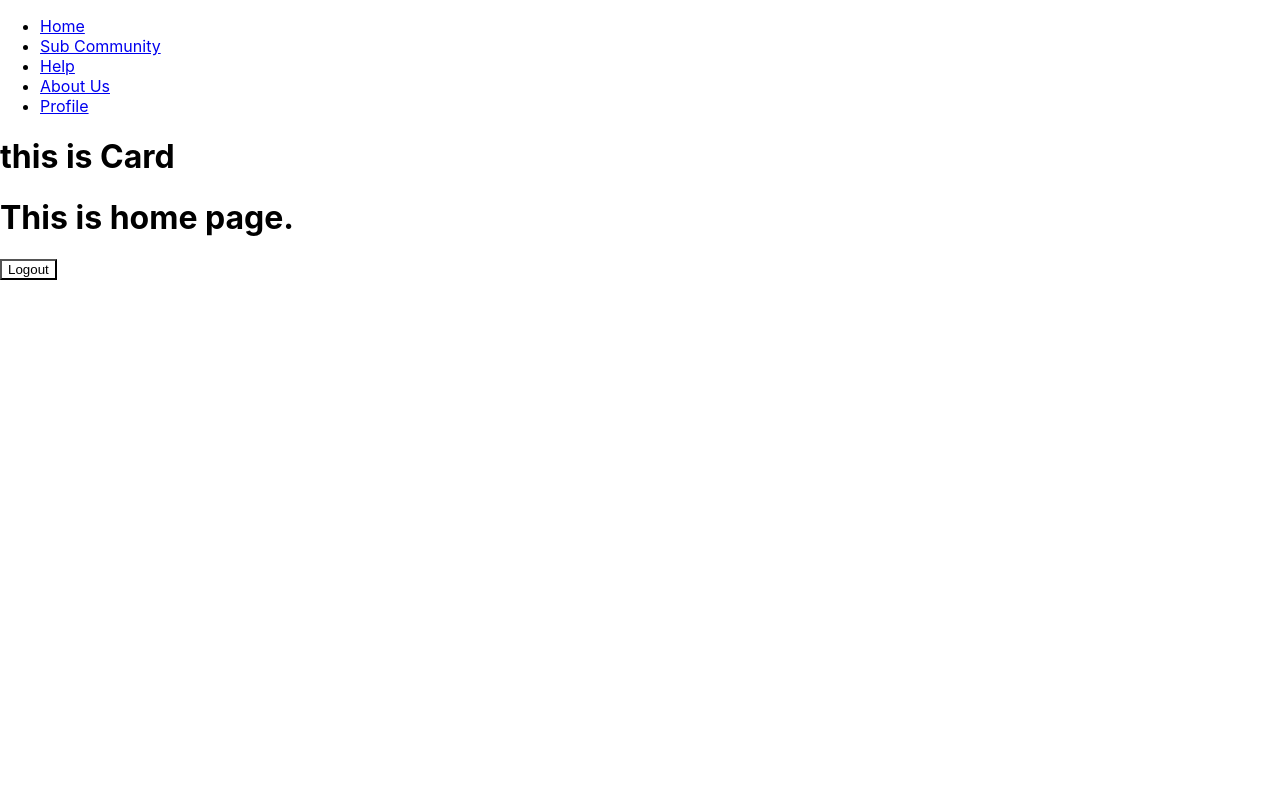
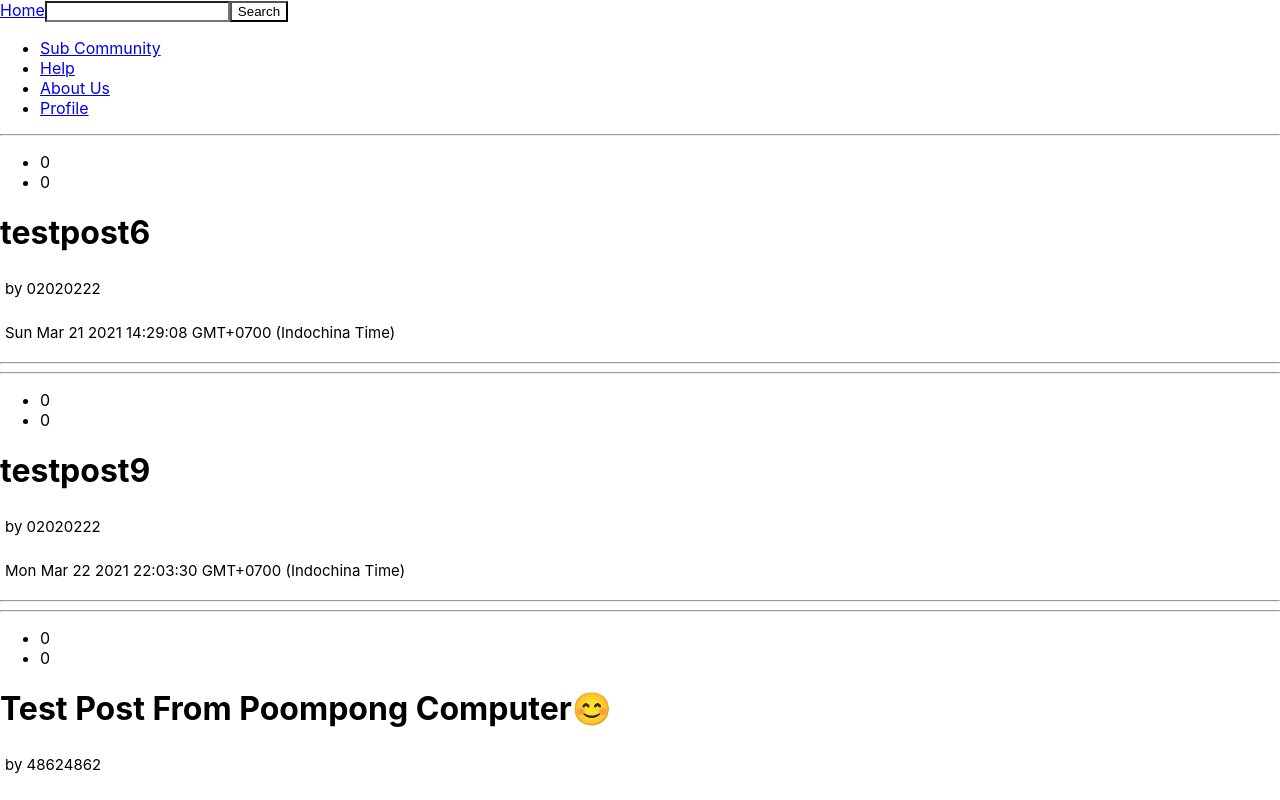
Before and after one commit to Tecivity/KDIT_Frontend_React, a React (Create React App) app: page / in a window 1280 px wide. Shown: the top 800 px of the page. Built offline with nearby package versions, Linux system fonts and the light colour scheme.

Commit message:
Navbar waiting for CSS

```diff
--- /dev/null
+++ b/src/components/Card/Post.js
@@ -0,0 +1,26 @@
+import React, { useState, useEffect } from 'react';
+
+const Post = ({ post }) => {
+	//States
+	const [posts, setPosts] = useState(post);
+
+	//Function
+
+	return (
+		<>
+			<div>
+				<hr />
+				<ul>
+					<li>{post.voteUp}</li>
+					<li>{post.voteDown}</li>
+				</ul>
+				<h1>{post.content}</h1>
+				<p>by {post.userid}</p>
+				<p>{post.timeStamp}</p>
+				<hr />
+			</div>
+		</>
+	);
+};
+
+export default Post;
--- a/src/components/Card/index.js
+++ b/src/components/Card/index.js
@@ -1,11 +1,94 @@
-import './index.css'
+import './index.css';
+import Post from './Post';
 
-export default function Card(){
-    return(
-        <div className="card">
-            <div className="content">
-                <h1>this is Card</h1>
-            </div>
-        </div>
-    )
+export default function Card() {
+	//Data
+	const postsData = [
+		{
+			id: '5QvktrDxirff0j4z8cwn',
+			userid: '02020222',
+			content: 'testpost6',
+			voteUp: 0,
+			voteDown: 0,
+			timeStamp: 'Sun Mar 21 2021 14:29:08 GMT+0700 (Indochina Time)',
+		},
+		{
+			id: 'Eab52N1wqUddYkd9AwzP',
+			userid: '02020222',
+			content: 'testpost9',
+			voteUp: 0,
+			voteDown: 0,
+			timeStamp: 'Mon Mar 22 2021 22:03:30 GMT+0700 (Indochina Time)',
+		},
+		{
+			id: 'GX6An1Obo8JFoj4kXA80',
+			userid: '48624862',
+			content: 'Test Post From Poompong Computer😊',
+			voteUp: 0,
+			voteDown: 0,
+			timeStamp: 'Mon Mar 22 2021 22:04:09 GMT+0700 (Indochina Time)',
+		},
+		{
+			id: 'HaIIGRCLz4nuvoXRgauG',
+			userid: '48624862',
+			content: 'Test Post From Poompong Computer😊',
+			voteUp: 0,
+			voteDown: 0,
+			timeStamp: 'Tue Mar 23 2021 15:33:13 GMT+0700 (Indochina Time)',
+		},
+		{
+			id: 'UeNf5uXUdBeKFiDA1Q7T',
+			userid: 'edfwsdfsdfsd',
+			content: 'Test JA!',
+			voteUp: 0,
+			voteDown: 0,
+			timeStamp: 'Mon Mar 22 2021 22:18:19 GMT+0700 (Indochina Time)',
+		},
+		{
+			id: 'Y2t5WftNRWuuPqtClEMc',
+			userid: 'edfwsdfsdfsd',
+			content: 'Test JA 3!',
+			voteUp: 0,
+			voteDown: 7,
+			timeStamp: 'Mon Mar 22 2021 22:18:37 GMT+0700 (Indochina Time)',
+		},
+		{
+			id: 'dOxzVrcRZBnaW6WhhZS2',
+			voteUp: 0,
+			voteDown: 0,
+			timeStamp: 'Mon Mar 22 2021 10:39:50 GMT+0700 (Indochina Time)',
+		},
+		{
+			id: 'fpaeAZvD9G37QXq6j5ta',
+			voteUp: 0,
+			voteDown: 0,
+			timeStamp: 'Mon Mar 22 2021 10:45:13 GMT+0700 (Indochina Time)',
+		},
+		{
+			id: 'jQADdhIx29cSNZVDwjfU',
+			userid: '02020222',
+			content: 'testpost9',
+			voteUp: 0,
+			voteDown: 0,
+			timeStamp: 'Sun Mar 21 2021 14:29:43 GMT+0700 (Indochina Time)',
+		},
+		{
+			id: 'sn00MW55eRv4hRO5U6Dr',
+			userid: 'l;sdjghlsdfgjkl;sdghj;sdolhj;',
+			content: '=========',
+			voteUp: 0,
+			voteDown: 0,
+			timeStamp: 'Mon Mar 22 2021 10:41:28 GMT+0700 (Indochina Time)',
+		},
+	];
+
+	return (
+		<div className="card">
+			<div className="content">
+				{postsData.map((post) => {
+					return <Post post={post} />;
+				})}
+			</div>
+		</div>
+	);
 }
--- a/src/components/Navbar/index.js
+++ b/src/components/Navbar/index.js
@@ -1,16 +1,28 @@
-import './index.css';
+import React, { useState, useEffect } from 'react';
 import { Link } from 'react-router-dom';
 
 export default function Navbar() {
+	//States
+	const [searchText, setSearchText] = useState('');
+
+	//Functions
+	const handleSearch = () => {
+		console.log();
+	};
+
 	return (
 		<div className="navbar">
 			<div className="content">
 				<header>
 					<div>
+						<Link to="/">Home</Link>
+						<input
+							type="text"
+							onChange={(e) => setSearchText(e.target.value)}
+						/>
+						<button>Search</button>
+
 						<ul>
-							<li>
-								<Link to="/">Home</Link>
-							</li>
 							<li>
 								<Link to="/sub-community">Sub Community</Link>
 							</li>
```
